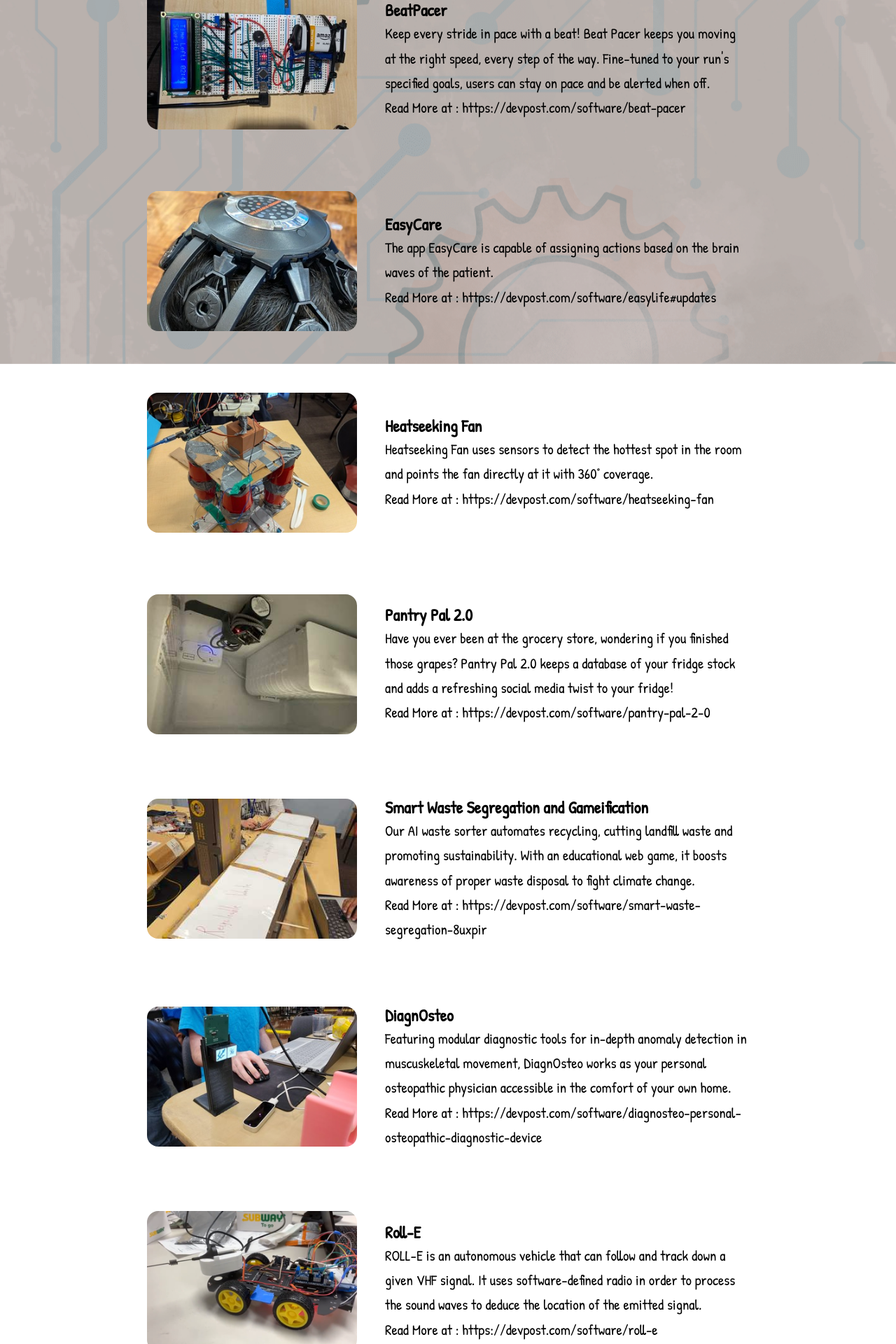
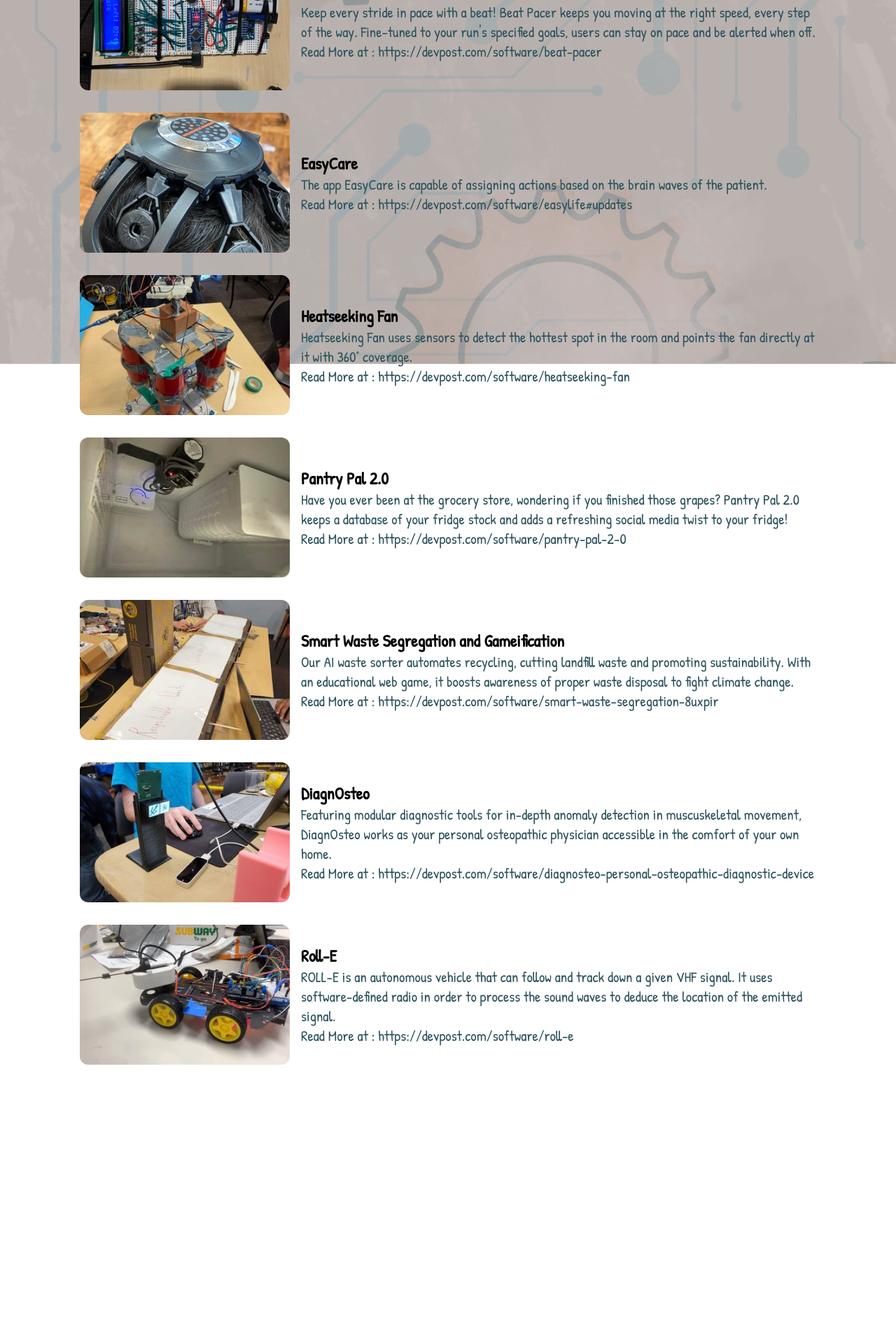
Before and after one commit to HKN-UCSD/hard-hack-2026, a React (Vite) app: page /past-projects in a window 1280 px wide. Shown: the part 280-2200 px from the top of the page at 70% size. After the commit the page ends 1801 px from the top, so only its background shows below. Built offline with nearby package versions, Linux system fonts and the light colour scheme.

Commit message:
updated sponsor page

```diff
--- a/src/App.jsx
+++ b/src/App.jsx
@@ -5,7 +5,7 @@ import Hero from './components/hero.jsx'
 import Sponsors from './components/Sponsors.jsx'
 import FAQ from "./components/FAQ.jsx"
 import PastProjects from "./PastProjects.jsx"
-import ArduinoUnoQ from './arduinoq.jsx';
+import SponsorSpotlight, { SponsorSpotlightEnable } from './SponsorSpotlight.jsx';
 
 function App() {
   return (
@@ -31,7 +31,7 @@ function App() {
         } />
 
         <Route path="/past-projects" element={<PastProjects />} />
-        <Route path="/arduinoq" element={<ArduinoUnoQ />} />
+        {SponsorSpotlightEnable && (<Route path="/sponsor-spotlight" element={<SponsorSpotlight />} />)}
       </Routes>
     </div>
   )
--- a/src/PastProjects.jsx
+++ b/src/PastProjects.jsx
@@ -1,4 +1,56 @@
 import "./PastProjects.css"
+const projects = [
+  {
+    name: "BeatPacer",
+    image: "/media/pastprojects/beatpacer.jpeg",
+    description:
+      "Keep every stride in pace with a beat! Beat Pacer keeps you moving at the right speed, every step of the way. Fine-tuned to your run's specified goals, users can stay on pace and be alerted when off.",
+    devpost: "https://devpost.com/software/beat-pacer",
+  },
+  {
+    name: "EasyCare",
+    image: "/media/pastprojects/easycare.jpeg",
+    description:
+      "The app EasyCare is capable of assigning actions based on the brain waves of the patient.",
+    devpost: "https://devpost.com/software/easylife#updates",
+  },
+  {
+    name: "Heatseeking Fan",
+    image: "/media/pastprojects/heatseekingfan.jpg",
+    description:
+      "Heatseeking Fan uses sensors to detect the hottest spot in the room and points the fan directly at it with 360° coverage.",
+    devpost: "https://devpost.com/software/heatseeking-fan",
+  },
+  {
+    name: "Pantry Pal 2.0",
+    image: "/media/pastprojects/pantrypal.jpg",
+    description:
+      "Have you ever been at the grocery store, wondering if you finished those grapes? Pantry Pal 2.0 keeps a database of your fridge stock and adds a refreshing social media twist to your fridge!",
+    devpost: "https://devpost.com/software/pantry-pal-2-0",
+  },
+  {
+    name: "Smart Waste Segregation and Gameification",
+    image: "/media/pastprojects/waste_segregation.jpeg",
+    description:
+      "Our AI waste sorter automates recycling, cutting landfill waste and promoting sustainability. With an educational web game, it boosts awareness of proper waste disposal to fight climate change.",
+    devpost: "https://devpost.com/software/smart-waste-segregation-8uxpir",
+  },
+  {
+    name: "DiagnOsteo",
+    image: "/media/pastprojects/diagnosteo.jpg",
+    description:
+      "Featuring modular diagnostic tools for in-depth anomaly detection in muscuskeletal movement, DiagnOsteo works as your personal osteopathic physician accessible in the comfort of your own home.",
+    devpost:
+      "https://devpost.com/software/diagnosteo-personal-osteopathic-diagnostic-device",
+  },
+  {
+    name: "Roll-E",
+    image: "/media/pastprojects/rolle.png",
+    description:
+      "ROLL-E is an autonomous vehicle that can follow and track down a given VHF signal. It uses software-defined radio in order to process the sound waves to deduce the location of the emitted signal.",
+    devpost: "https://devpost.com/software/roll-e",
+  },
+]
 
 function PastProjects() {
   return (
@@ -6,171 +58,33 @@ function PastProjects() {
       <h2 className="pastprojects-title">Past Projects</h2>
 
       <div className="past-projects-list">
+        {projects.map((project) => (
+          <div className="project-block" key={project.name}>
+            <img
+              src={project.image}
+              alt={project.name}
+              className="project-image"
+            />
 
-      <div className="project-block">
-        <img
-          src="/media/pastprojects/beatpacer.jpeg"
-          alt="Project 1"
-          className="project-image"
-        />
-        <div className="project-text">
-          <h2>BeatPacer</h2>
-          <p>
-            Keep every stride in pace with a beat! Beat Pacer keeps you moving at the right speed, every step of the way. Fine-tuned to your run's specified goals, users can stay on pace and be alerted when off.
-              <br />
-              Read More at :{" "}
-              <a
-                href="https://devpost.com/software/beat-pacer"
-                target="_blank"
-                rel="noopener noreferrer"
-              >
-                https://devpost.com/software/beat-pacer
-              </a>
-          </p>
-        </div>
-      </div>
+            <div className="project-text">
+              <h2>{project.name}</h2>
 
-      <div className="project-block">
-        <img
-          src="/media/pastprojects/easycare.jpeg"
-          alt="Project 2"
-          className="project-image"
-        />
-        <div className="project-text">
-          <h2>EasyCare</h2>
-          <p>
-            The app EasyCare is capable of assigning actions based on the brain waves of the patient.
-              <br />
-              Read More at :{" "}
-              <a
-                href="https://devpost.com/software/easylife#updates"
-                target="_blank"
-                rel="noopener noreferrer"
-              >
-                https://devpost.com/software/easylife#updates
-              </a>
-          </p>
-        </div>
-      </div>
-
-      <div className="project-block">
-        <img
-          src="/media/pastprojects/heatseekingfan.jpg"
-          alt="Project 3"
-          className="project-image"
-        />
-        <div className="project-text">
-          <h2>Heatseeking Fan</h2>
-          <p>
-            Heatseeking Fan uses sensors to detect the hottest spot in the room and points the fan directly at it with 360° coverage.
-              <br />
-              Read More at :{" "}
-              <a
-                href="https://devpost.com/software/heatseeking-fan"
-                target="_blank"
-                rel="noopener noreferrer"
-              >
-                https://devpost.com/software/heatseeking-fan
-              </a>
-          </p>
-        </div>
-      </div>
-
-      <div className="project-block">
-        <img
-          src="/media/pastprojects/pantrypal.jpg"
-          alt="Project 4"
-          className="project-image"
-        />
-        <div className="project-text">
-          <h2>Pantry Pal 2.0</h2>
-          <p>
-            Have you ever been at the grocery store, wondering if you finished those grapes? Pantry Pal 2.0 keeps a database of your fridge stock and adds a refreshing social media twist to your fridge!
-              <br />
-              Read More at :{" "}
-              <a
-                href="https://devpost.com/software/pantry-pal-2-0"
-                target="_blank"
-                rel="noopener noreferrer"
-              >
-                https://devpost.com/software/pantry-pal-2-0
-              </a>
-          </p>
-        </div>
-      </div>
-
-
-
-      <div className="project-block">
-        <img
-          src="/media/pastprojects/waste_segregation.jpeg"
-          alt="Project 7"
-          className="project-image"
-        />
-        <div className="project-text">
-          <h2>Smart Waste Segregation and Gameification</h2>
-          <p>
-            Our AI waste sorter automates recycling, cutting landfill waste and promoting sustainability. With an educational web game, it boosts awareness of proper waste disposal to fight climate change.
-              <br />
-              Read More at :{" "}
-              <a
-                href="https://devpost.com/software/smart-waste-segregation-8uxpir"
-                target="_blank"
-                rel="noopener noreferrer"
-              >
-                https://devpost.com/software/smart-waste-segregation-8uxpir
-              </a>
-          </p>
-        </div>
-      </div>
-
-       <div className="project-block">
-        <img
-          src="/media/pastprojects/diagnosteo.jpg"
-          alt="Project 8"
-          className="project-image"
-        />
-        <div className="project-text">
-          <h2>DiagnOsteo</h2>
-          <p>
-            Featuring modular diagnostic tools for in-depth anomaly detection in muscuskeletal movement, DiagnOsteo works as your personal osteopathic physician accessible in the comfort of your own home.
-              <br />
-              Read More at :{" "}
-              <a
-                href="https://devpost.com/software/diagnosteo-personal-osteopathic-diagnostic-device"
-                target="_blank"
-                rel="noopener noreferrer"
-              >
-                https://devpost.com/software/diagnosteo-personal-osteopathic-diagnostic-device
-              </a>
-          </p>
-        </div>
-
-
-        </div>
-        <div className="project-block">
-          <img
-            src="/media/pastprojects/rolle.png"
-            alt="Project 9"
-            className="project-image"
-          />
-          <div className="project-text">
-            <h2>Roll-E</h2>
-            <p>
-              ROLL-E is an autonomous vehicle that can follow and track down a given VHF signal. It uses software-defined radio in order to process the sound waves to deduce the location of the emitted signal.
+              <p>
+                {project.description}
                 <br />
                 Read More at :{" "}
                 <a
-                  href="https://devpost.com/software/roll-e"
+                  href={project.devpost}
                   target="_blank"
                   rel="noopener noreferrer"
                 >
-                  https://devpost.com/software/roll-e
+                  {project.devpost}
                 </a>
-            </p>
+              </p>
+            </div>
           </div>
+        ))}
       </div>
-    </div>
     </section>
   )
 }
--- a/src/arduinoq.css
+++ b/src/SponsorSpotlight.css
@@ -1,28 +1,23 @@
-/* Root section */
-.arduinoq-section {
+.sponsor-spotlight-section {
   max-width: 1500px;
   margin: 0 auto;
   padding: 6rem 1.5rem 4rem;
 }
 
-
-/* Section title */
 .faq-title {
   font-size: clamp(2.5rem, 5vw, 4rem);
   font-weight: 700;
   letter-spacing: -0.02em;
 }
 
-/* Intro paragraph */
-.about-arduinoq {
+.sponsor-spotlight-about {
   font-size: 1.5rem;
   line-height: 1.7;
   max-width: 900px;
   margin: 0 auto;
 }
 
-/* Feature blocks */
-.project-block {
+.sponsor-feature-block {
   display: flex;
   align-items: center;
   justify-content: center;
@@ -30,41 +25,40 @@
   margin-top: 3.5rem;
 }
 
-.project-block.reverse { flex-direction: row-reverse; }
+.sponsor-feature-block.reverse {
+  flex-direction: row-reverse;
+}
 
-/* Images */
-.project-image {
+.sponsor-feature-image {
+  width: 300px;
   border-radius: 16px;
   object-fit: cover;
   transition: transform 0.25s ease, box-shadow 0.25s ease;
 }
 
-
-/* Text content */
-.project-text {
+.sponsor-feature-text {
   max-width: 520px;
 }
 
-.project-text h3 {
+.sponsor-feature-text h3 {
   font-size: 1.6rem;
   font-weight: 600;
   margin-bottom: 0.75rem;
 }
 
-.project-text p {
+.sponsor-feature-text p {
   font-size: 1.3rem;
   line-height: 1.7;
   color: black;
 }
 
-/* Responsive layout */
 @media (max-width: 900px) {
-  .project-block {
+  .sponsor-feature-block {
     flex-direction: column !important;
     text-align: center;
   }
 
-  .project-text {
+  .sponsor-feature-text {
     max-width: 100%;
   }
 }
--- a/src/components/navbar.jsx
+++ b/src/components/navbar.jsx
@@ -1,6 +1,7 @@
 import { useEffect, useState } from 'react'
 import { Link } from "react-router-dom"
 import MLHBanner from "./MLHBanner.jsx";
+import { SponsorSpotlightEnable } from "../SponsorSpotlight.jsx";
 
 function Navbar({ logoSrc }) {
     const [menuOpen, setMenuOpen] = useState(false)
@@ -49,9 +50,7 @@ function Navbar({ logoSrc }) {
                     <Link to="/past-projects" onClick={() => setMenuOpen(false)}>
                         Past Projects
                     </Link>
-                    <Link to="/arduinoq" onClick={() => setMenuOpen(false)}>
-                        Arduino Uno Q
-                    </Link>
+                    {SponsorSpotlightEnable && (<Link to="/sponsor-spotlight" onClick={() => setMenuOpen(false)}>Sponsor Spotlight</Link>)}
 
                 </div>
             </nav>
```
Also changed, not shown: src/SponsorSpotlight.jsx (renamed from src/arduinoq.jsx, +14 -11 lines).
